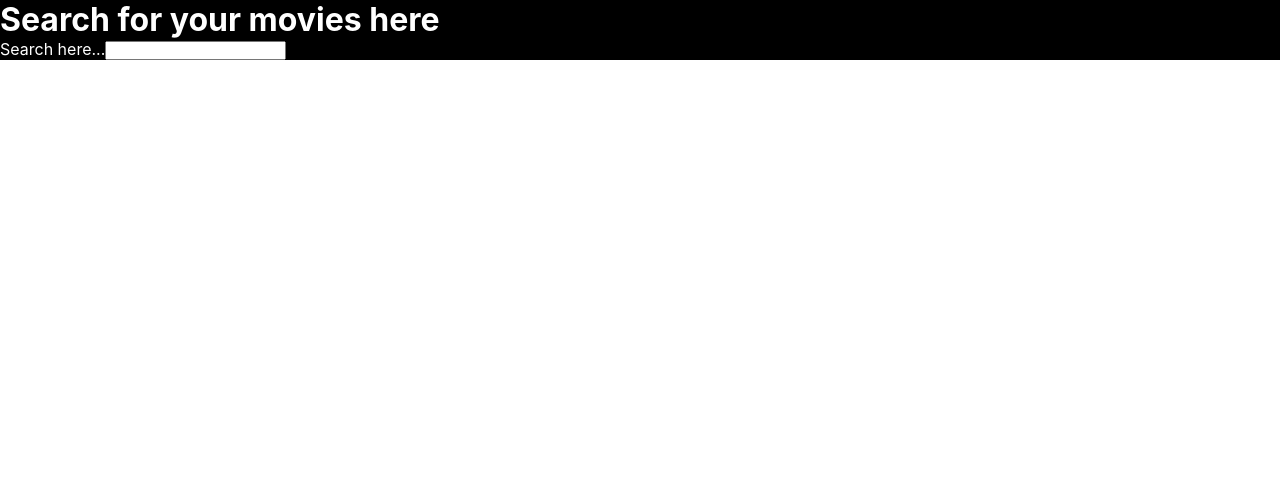
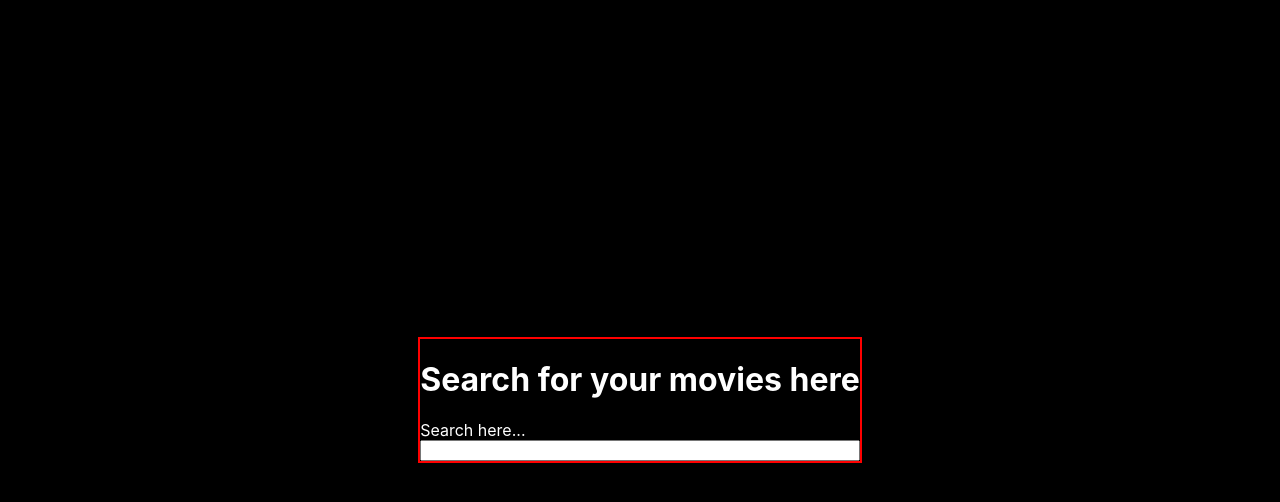
Before and after one commit to Asana10-clo/movie-search, a React (Create React App) app: page / in a window 1280 px wide. Shown: the top 502 px of the page. Built offline with nearby package versions, Linux system fonts and the light colour scheme.

Commit message:
centered stuff on the page

```diff
--- a/src/App.css
+++ b/src/App.css
@@ -1,4 +1,20 @@
 .App{
   background-color: #000000;
   color: #FFFFFF;
+  height: 100vh;
+  display: flex;
+  flex-direction: column;
+  justify-content: center;
+  align-items: center;
+
+
 }
+
+.search-container{
+  border: 2px solid red;
+}
+
+form{
+  display: flex;
+  flex-direction: column;
+}
--- a/src/App.js
+++ b/src/App.js
@@ -4,12 +4,12 @@ import './App.css';
 function App() {
   return (
     <div className="App">
-      <h1>Search for your movies here</h1>
       <div className="search-container">
-        <form>
-          <label>Search here...</label>
-          <input className="search-input"></input>
-        </form>
+        <h1>Search for your movies here</h1>
+          <form>
+            <label>Search here...</label>
+            <input className="search-input"></input>
+          </form>
       </div>
     </div>
   );
--- a/src/index.css
+++ b/src/index.css
@@ -1,11 +1,6 @@
-*{
+body {
   box-sizing: border-box;
   padding: 0;
-  margin: 0;
-
-}
-
-body {
   margin: 0;
   font-family: -apple-system, BlinkMacSystemFont, 'Segoe UI', 'Roboto', 'Oxygen',
     'Ubuntu', 'Cantarell', 'Fira Sans', 'Droid Sans', 'Helvetica Neue',
```
